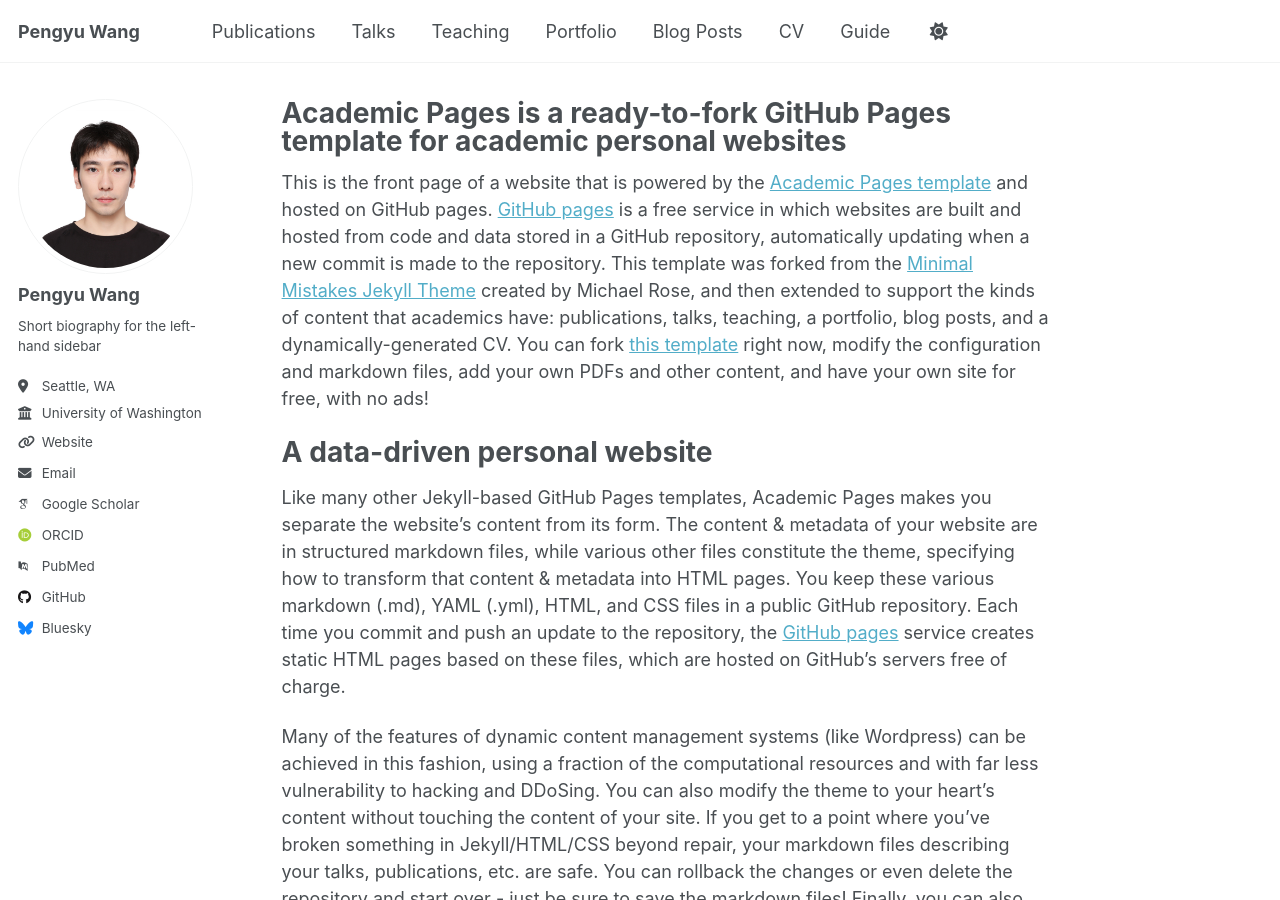
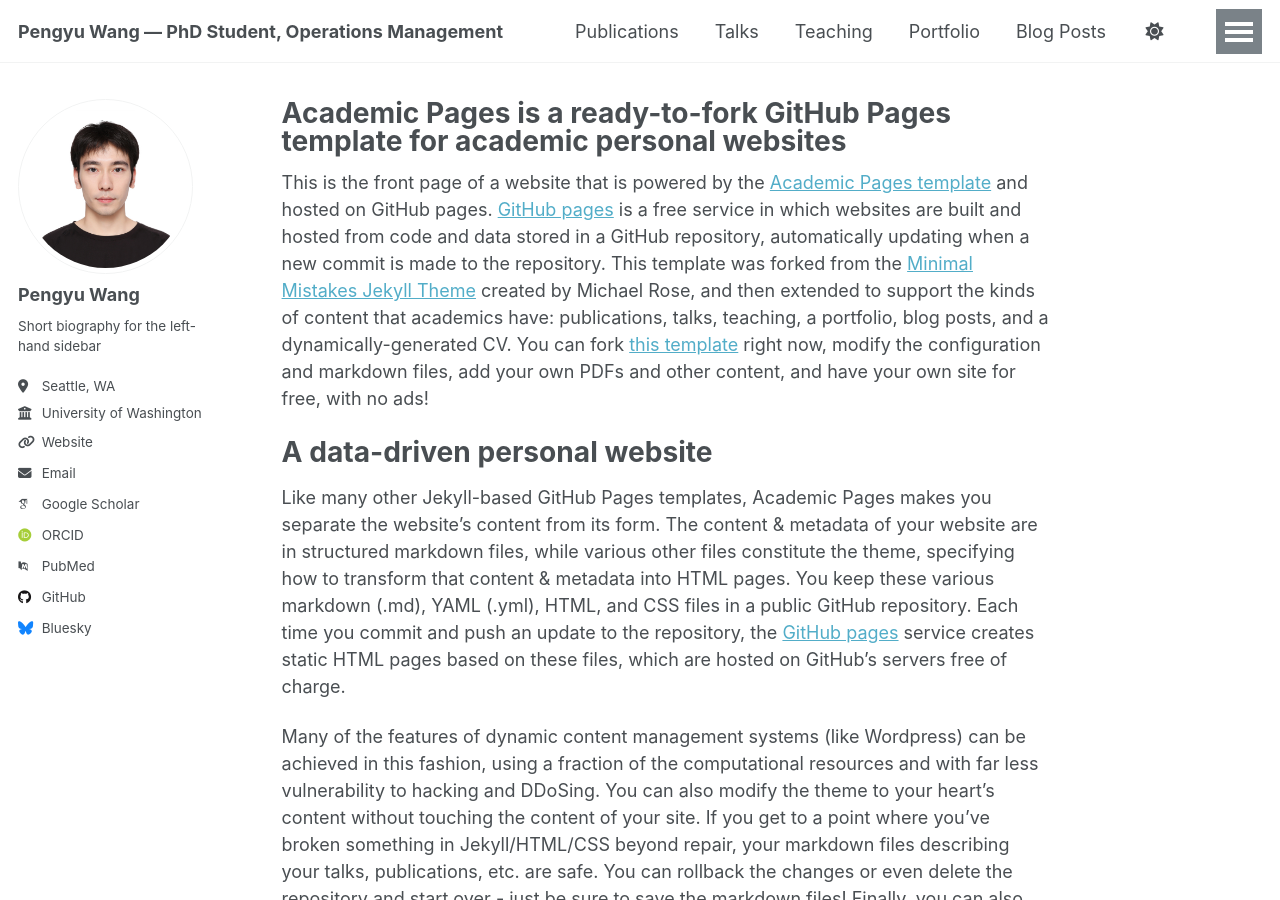
Before and after one commit to MithrandiRAaron/mithrandiraaron.github.io, a Jekyll site: the page built from _pages/about.md, in a window 1280 px wide and 900 px high. Built offline with Jekyll 4.4.1, drawn with Linux system fonts in a browser that asks for light colours; some web fonts are replaced; part of the change alters nothing that is shown.

Commit message:
Update _config.yml

```diff
--- a/_config.yml
+++ b/_config.yml
@@ -307,6 +307,12 @@ plugins:
   - jekyll-sitemap
   - jekyll-redirect-from
   - jemoji
+  - jekyll-seo-tag
+
+title:       "Pengyu Wang — PhD Student, Operations Management"
+description: "Academic homepage of Pengyu Wang at the University of Washington Foster School of Business."
+url:         "https://mithrandiraaron.github.io"   # or your custom domain
+
 
 # Mimic GitHub Pages with --safe
 whitelist:
```
